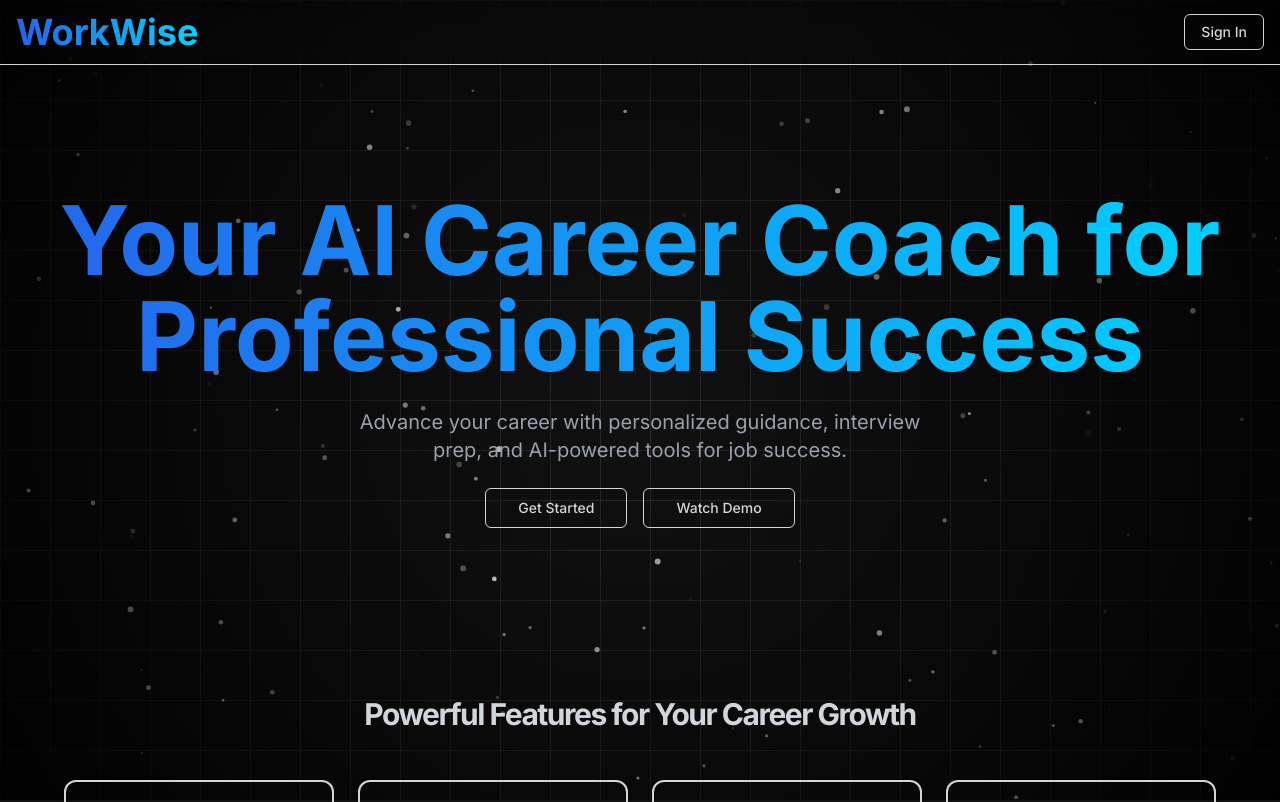
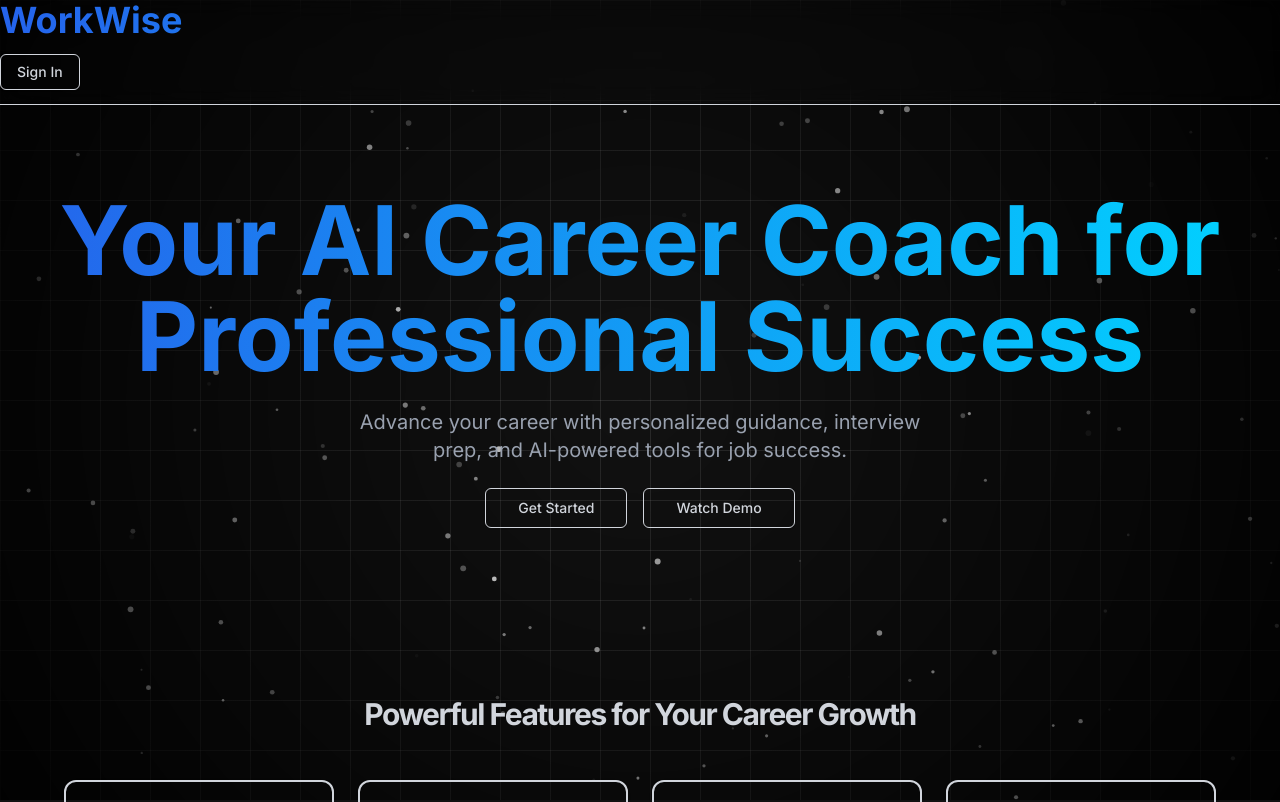
Before and after one commit to nittish03/random, a Next.js app: page / in a window 1280 px wide. Shown: the top 802 px of the page. Built offline with nearby package versions, Linux system fonts and the light colour scheme; no server answers.

Commit message:
final design

```diff
--- a/components/header.jsx
+++ b/components/header.jsx
@@ -23,11 +23,11 @@
 const Header = ({ user }) => {
   return (
     <header className="fixed top-0 w-full border-b bg-background/80 backdrop-blur-md z-50 supports-[backdrop-filter]:bg-background/60">
-      <nav className="container mx-auto px-4 h-16 flex items-center justify-between">
         <Link href="/">
         <h1 className="font-bold text-4xl gradient-text">WorkWise</h1>
 
         </Link>
+      <nav className="container h-16 flex items-center justify-between">
 
         {/* Action Buttons */}
         <div className="flex items-center space-x-2 md:space-x-4">
```
